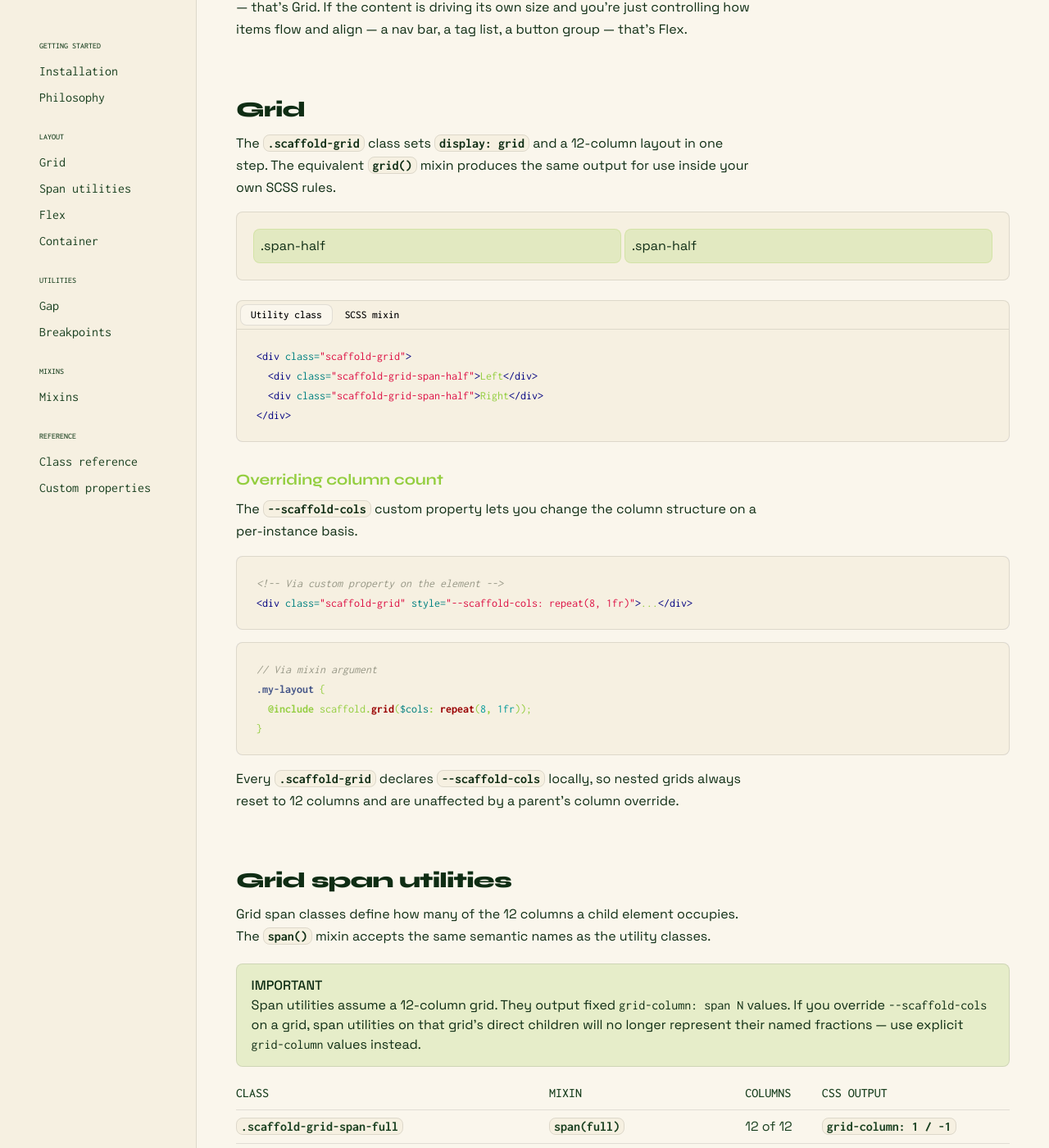
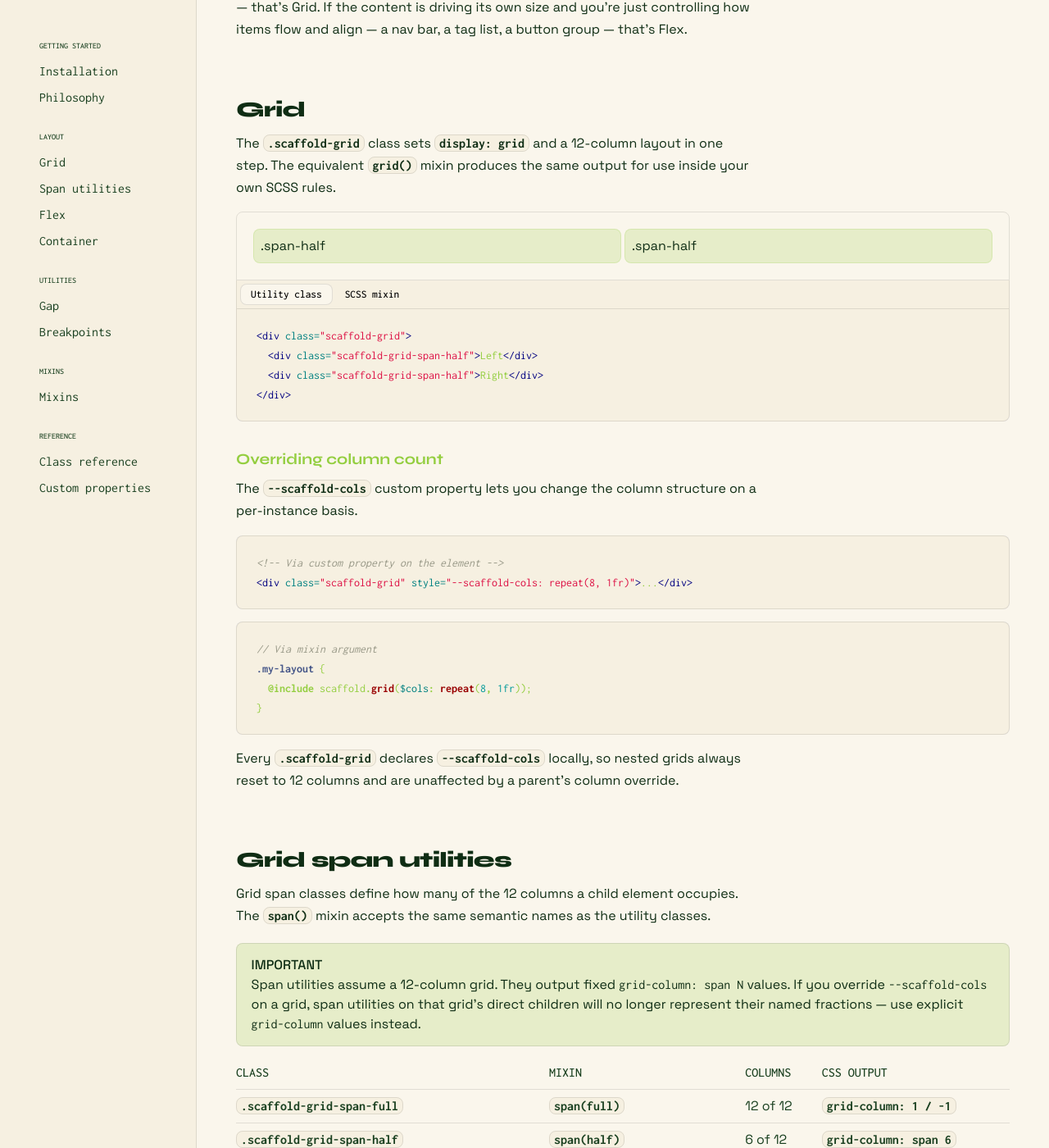
Before and after one commit to naher94/scaffoldcss, a Jekyll site: the page built from docs.html, in a window 1280 px wide and 1400 px high, scrolled down 2107 px. Shown: the whole window at 82% size. Built offline with Jekyll 4.4.1, drawn with Linux system fonts in a browser that asks for light colours.

Commit message:
Update _docs.scss

```diff
--- a/_sass/_docs.scss
+++ b/_sass/_docs.scss
@@ -203,8 +203,18 @@
   // .highlight { margin: 0; border-radius: 0 var(--radius) var(--radius) var(--radius); }
 }
 
-.preview + .code-tabs{
-  // TODO remove the margin bottom from preview & the margin top of code0tabs
+.preview:has(+ .code-tabs) {
+  margin-bottom: 0;
+  border-radius: var(--radius) var(--radius) 0 0;
+}
+
+.preview + .code-tabs {
+  margin-top: 0;
+
+  .code-tab-bar {
+    border-top: none;
+    border-radius: 0;
+  }
 }
 
 .code-tab-bar + .code-tab-panel,
@@ -231,21 +241,15 @@
     border: var(--border);
     border-color: var(--dark-creme);
     background-color: inherit;
-    // border: 1px solid var(--code-border);
-    // border-bottom: none;
-    // border-radius: var(--radius) var(--radius) 0 0;
     border-radius: var(--radius);
-    // background: var(--dark-creme);
-    // color: var(--bamboo-forest);
     cursor: pointer;
     transition: var(--transition-ease);
-
+    &:hover{
+      background-color: rgba(black,0.05); //TODO this should dark dark creme I think
+    }
     &.active {
-      // background: var(--code-bg);
       border: var(--border);
       background-color: var(--creme);
-      // color: var(--bamboo-green);
-      // border-color: var(--code-border);
     }
   }
 }
@@ -286,7 +290,7 @@
 
 /* ─── Grid preview ───────────────────────────────────────── */
 .preview {
-  background: var(--dark-creme);
+  // background: var(--dark-creme);
   border: var(--border);
   border-radius: var(--radius);
   padding: 1.25rem;
```
